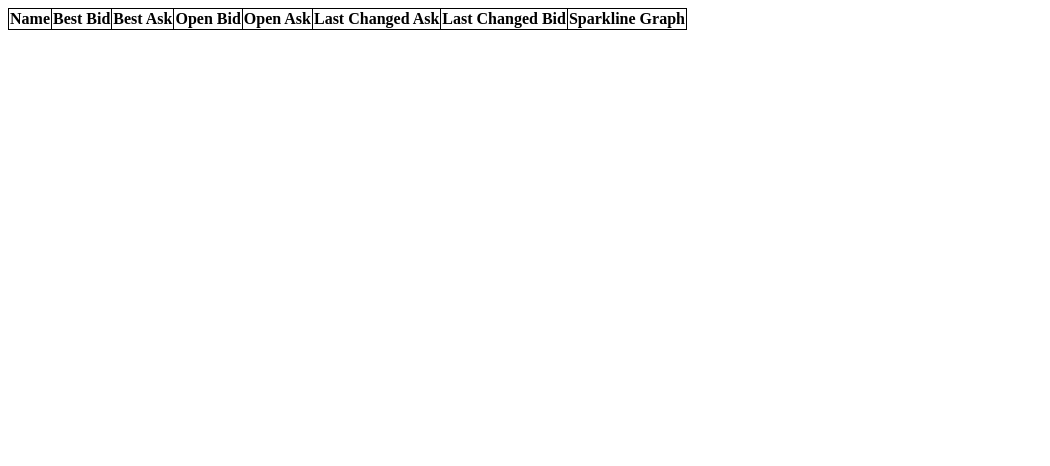
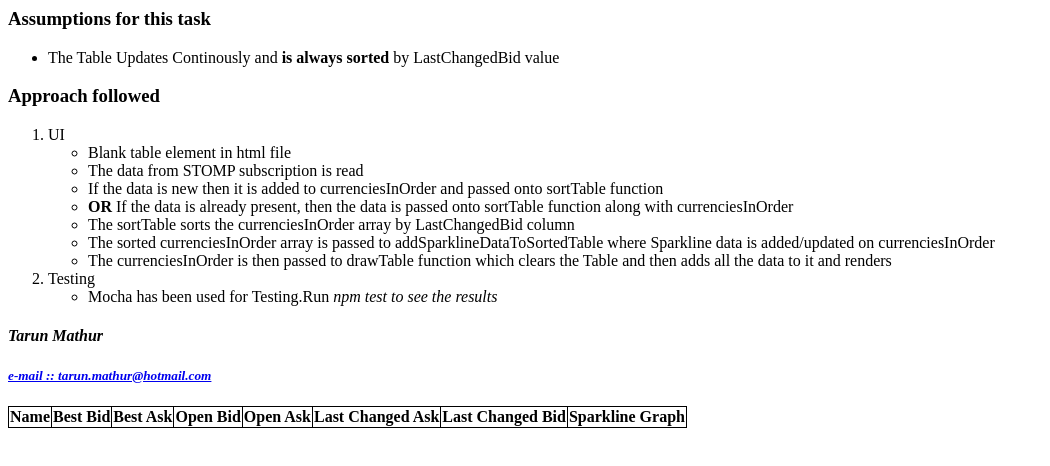
Before and after one commit to erocks2010/DBOI, a website with bundled scripts: page site/index.html in a window 1280 px wide. Shown: the whole page, without its empty margins (0-1050 px from the left). Built offline with nearby package versions, Linux system fonts and the light colour scheme; no server answers.

Commit message:
Adding content wrt my approach,packages i used etc as per mail

```diff
--- a/site/index.html
+++ b/site/index.html
@@ -10,6 +10,36 @@
 </head>
 
 <body>
+    <h3>Assumptions for this task</h3>
+    <ul>
+        <li>The Table Updates Continously and <strong>is always sorted</strong> by LastChangedBid value</li>
+    </ul>
+    <h3>Approach followed</h3>
+    <ol>
+        <li>UI
+            <ul>
+                <li>Blank table element in html file</li>
+                <li>The data from STOMP subscription is read</li>
+                <li>If the data is new then it is added to currenciesInOrder and passed onto sortTable function</li>
+                <li><strong>OR</strong> If the data is already present, then the data is passed onto sortTable function along
+                    with currenciesInOrder</li>
+                <li>The sortTable sorts the currenciesInOrder array by LastChangedBid column</li>
+                <li>The sorted currenciesInOrder array is passed to addSparklineDataToSortedTable where Sparkline data is added/updated
+                    on currenciesInOrder</li>
+                <li>The currenciesInOrder is then passed to drawTable function which clears the Table and then adds all the data
+                    to it and renders</li>
+            </ul>
+        </li>
+        <li>Testing
+            <ul>
+                <li>Mocha has been used for Testing.Run <em>npm test<em> to see the results</li>
+            </ul>
+        </li>
+    </ol>
+    <address>
+        <h4>Tarun Mathur</h4>
+        <a href="mailto:tarun.mathur@hotmail.com"><h5>e-mail :: tarun.mathur@hotmail.com<h5></a>
+    </address>
     <table id="marketprice-container">
         <tr>
             <th>
```
